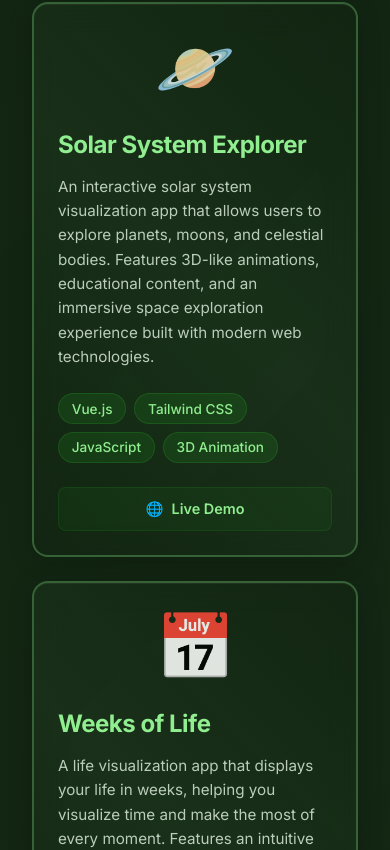
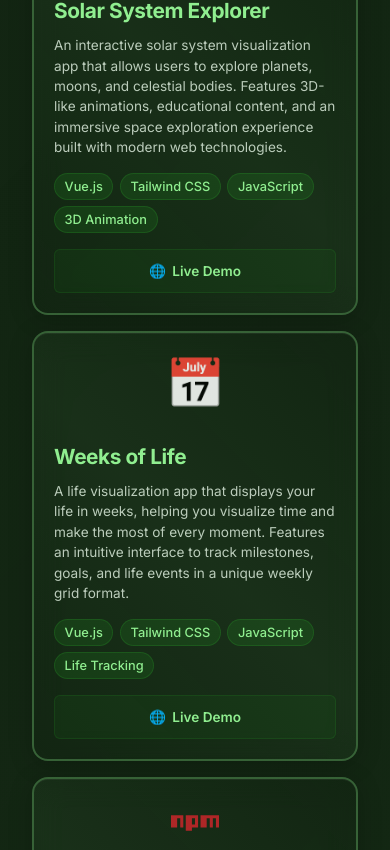
Before and after one commit to leon-99/wka-portfolio, a Vue app: page / in a window 390 px wide. Shown: the part 10257-11107 px from the top of the page. Built offline with nearby package versions, Linux system fonts and the light colour scheme.

Commit message:
Refactor Projects component: Update project icon handling to support both emoji and Iconify icons, enhancing visual consistency. Modify project card layout and styles for improved responsiveness and user experience across different screen sizes.

```diff
--- a/src/components/Projects.vue
+++ b/src/components/Projects.vue
@@ -43,7 +43,10 @@
           :data-category="project.category"
         >
           <div class="project-image">
-            <div class="project-icon">{{ project.icon }}</div>
+            <div class="project-icon">
+              <Icon v-if="project.iconType === 'iconify'" :icon="project.icon" :class="project.iconClass" />
+              <span v-else>{{ project.icon }}</span>
+            </div>
           </div>
           <div class="project-content">
             <h3 class="project-title">{{ project.title }}</h3>
@@ -105,6 +108,7 @@
 
 <script setup lang="ts">
 import { onMounted, nextTick, ref, computed } from 'vue'
+import { Icon } from '@iconify/vue'
 import { gsap } from 'gsap'
 import { ScrollTrigger } from 'gsap/ScrollTrigger'
 
@@ -116,6 +120,8 @@ interface Project {
   title: string
   description: string
   icon: string
+  iconType?: 'emoji' | 'iconify'
+  iconClass?: string
   category: 'websites' | 'packages'
   technologies: string[]
   liveUrl?: string
@@ -136,6 +142,7 @@ const projects = ref<Project[]>([
     title: 'Weather Info App',
     description: 'A modern weather application built with Vue.js and Tailwind CSS, featuring real-time weather data, location-based forecasts, and a responsive design. Includes current conditions, hourly forecasts, and 7-day predictions with beautiful weather icons and intuitive user interface.',
     icon: '🌤️',
+    iconType: 'emoji',
     category: 'websites',
     technologies: ['Vue.js', 'Tailwind CSS', 'JavaScript', 'Weather API'],
     liveUrl: 'https://weather-info-leon.netlify.app/',
@@ -149,6 +156,7 @@ const projects = ref<Project[]>([
     title: 'Solar System Explorer',
     description: 'An interactive solar system visualization app that allows users to explore planets, moons, and celestial bodies. Features 3D-like animations, educational content, and an immersive space exploration experience built with modern web technologies.',
     icon: '🪐',
+    iconType: 'emoji',
     category: 'websites',
     technologies: ['Vue.js', 'Tailwind CSS', 'JavaScript', '3D Animation'],
     liveUrl: 'https://solar-system-leon.netlify.app/',
@@ -162,6 +170,7 @@ const projects = ref<Project[]>([
     title: 'Weeks of Life',
     description: 'A life visualization app that displays your life in weeks, helping you visualize time and make the most of every moment. Features an intuitive interface to track milestones, goals, and life events in a unique weekly grid format.',
     icon: '📅',
+    iconType: 'emoji',
     category: 'websites',
     technologies: ['Vue.js', 'Tailwind CSS', 'JavaScript', 'Life Tracking'],
     liveUrl: 'https://weeks-of-life-leon.netlify.app/',
@@ -174,7 +183,9 @@ const projects = ref<Project[]>([
     id: 'oasify-postman',
     title: 'Oasify Postman',
     description: 'An npm package that converts Postman collections to OpenAPI 3.0 specifications with automatic example response injection. Features CLI interface, programmatic API, and customizable metadata for seamless API documentation generation.',
-    icon: '📦',
+    icon: 'logos:npm',
+    iconType: 'iconify',
+    iconClass: 'logos',
     category: 'packages',
     technologies: ['Node.js', 'JavaScript', 'CLI', 'OpenAPI'],
     liveUrl: 'https://www.npmjs.com/package/oasify-postman',
@@ -187,7 +198,9 @@ const projects = ref<Project[]>([
     id: 'laravel-entity-generator',
     title: 'Laravel Entity Generator',
     description: 'A Laravel command that generates complete CRUD operations in a service-based architecture. Automates the creation of controllers, services, and more, allowing developers to focus on building their application logic instead of boilerplate code.',
-    icon: '⚙️',
+    icon: 'devicon:laravel',
+    iconType: 'iconify',
+    iconClass: 'devicon',
     category: 'packages',
     technologies: ['Laravel', 'PHP', 'CLI', 'CRUD'],
     codeUrl: 'https://github.com/leon-99/laravel-entity-generator',
@@ -196,11 +209,28 @@ const projects = ref<Project[]>([
     codeIcon: '📦',
     codeText: 'Package'
   },
+  {
+    id: 'plato-vue',
+    title: 'Plato Vue',
+    description: 'A globally installable Node.js package that analyzes Vue.js .vue files and JavaScript .js files to generate comprehensive maintainability reports using Plato. Features maintainability index calculation, cyclomatic complexity analysis, and detailed HTML reports.',
+    icon: 'logos:npm',
+    iconType: 'iconify',
+    iconClass: 'logos',
+    category: 'packages',
+    technologies: ['Node.js', 'JavaScript', 'CLI', 'Code Analysis', 'Vue.js'],
+    liveUrl: 'https://www.npmjs.com/package/plato-vue',
+    liveIcon: '📦',
+    liveText: 'NPM Package',
+    codeUrl: 'https://github.com/leon-99/plato-vue',
+    codeIcon: '📁',
+    codeText: 'View Code'
+  },
      {
      id: 'coming-soon',
      title: 'More Projects Coming Soon',
      description: 'I\'m currently working on exciting new projects that showcase modern web technologies, innovative solutions, and cutting-edge development practices. These projects will demonstrate my expertise in full-stack development, cloud architecture, and user experience design.',
      icon: '🚀',
+     iconType: 'emoji',
      category: 'websites',
      technologies: ['Full-Stack', 'Cloud', 'Modern UI/UX', 'Innovation'],
      contactUrl: '#contact',
@@ -407,15 +437,15 @@ const filterProjects = (category: string) => {
 
 .projects-grid {
   display: grid;
-  grid-template-columns: repeat(auto-fit, minmax(400px, 1fr));
-  gap: 2rem;
-  max-width: 1200px;
+  grid-template-columns: repeat(auto-fit, minmax(280px, 1fr));
+  gap: 1.5rem;
+  max-width: 1400px;
   margin: 0 auto;
 }
 
 .project-card {
   position: relative;
-  padding: 2rem;
+  padding: 1.5rem;
   overflow: hidden;
   transition: all 0.3s ease;
   cursor: pointer;
@@ -446,12 +476,36 @@ const filterProjects = (category: string) => {
 
 .project-image {
   text-align: center;
-  margin-bottom: 1.5rem;
+  margin-bottom: 1rem;
 }
 
 .project-icon {
-  font-size: 4rem;
+  text-align: center;
+  margin-bottom: 1rem;
+  display: flex;
+  align-items: center;
+  justify-content: center;
+}
+
+.project-icon span {
+  font-size: 3rem;
   opacity: 0.9;
+}
+
+.project-icon :deep(svg) {
+  width: 3rem;
+  height: 3rem;
+  fill: currentColor;
+  color: #90EE90;
+  opacity: 0.9;
+}
+
+.project-icon.logos :deep(svg) {
+  color: #90EE90;
+}
+
+.project-icon.devicon :deep(svg) {
+  color: #90EE90;
 }
 
 .project-content {
@@ -462,33 +516,33 @@ const filterProjects = (category: string) => {
 
 .project-title {
   color: #90EE90;
-  font-size: 1.75rem;
+  font-size: 1.4rem;
   font-weight: 700;
-  margin-bottom: 1rem;
+  margin-bottom: 0.75rem;
   letter-spacing: -0.02em;
 }
 
 .project-description {
   color: rgba(232, 245, 232, 0.8);
-  line-height: 1.6;
-  margin-bottom: 1.5rem;
-  font-size: 1rem;
+  line-height: 1.5;
+  margin-bottom: 1rem;
+  font-size: 0.9rem;
   flex: 1;
 }
 
 .project-tech {
   display: flex;
   flex-wrap: wrap;
-  gap: 0.5rem;
-  margin-bottom: 1.5rem;
+  gap: 0.4rem;
+  margin-bottom: 1rem;
 }
 
 .tech-tag {
   background: rgba(34, 139, 34, 0.2);
   color: #90EE90;
-  padding: 0.4rem 0.8rem;
-  border-radius: 20px;
-  font-size: 0.85rem;
+  padding: 0.3rem 0.6rem;
+  border-radius: 15px;
+  font-size: 0.8rem;
   font-weight: 500;
   border: 1px solid rgba(34, 139, 34, 0.3);
   transition: all 0.3s ease;
@@ -502,19 +556,19 @@ const filterProjects = (category: string) => {
 
 .project-links {
   display: flex;
-  gap: 1rem;
+  gap: 0.75rem;
   margin-top: auto;
 }
 
 .btn-live, .btn-code, .btn-contact {
   display: inline-flex;
   align-items: center;
-  gap: 0.5rem;
-  padding: 0.75rem 1.5rem;
+  gap: 0.4rem;
+  padding: 0.6rem 1.2rem;
   text-decoration: none;
-  border-radius: 8px;
+  border-radius: 6px;
   font-weight: 600;
-  font-size: 0.9rem;
+  font-size: 0.85rem;
   transition: all 0.3s ease;
   border: none;
   cursor: pointer;
@@ -586,21 +640,21 @@ const filterProjects = (category: string) => {
   }
 
   .projects-grid {
-    grid-template-columns: 1fr;
-    gap: 1.5rem;
+    grid-template-columns: repeat(auto-fit, minmax(250px, 1fr));
+    gap: 1rem;
     margin: 0 1rem;
   }
 
   .project-card {
-    padding: 1.5rem;
+    padding: 1.25rem;
   }
 
   .project-title {
-    font-size: 1.5rem;
+    font-size: 1.3rem;
   }
 
   .project-description {
-    font-size: 0.95rem;
+    font-size: 0.85rem;
   }
 
   .project-links {
@@ -611,4 +665,18 @@ const filterProjects = (category: string) => {
     width: 100%;
   }
 }
+
+@media (min-width: 1200px) {
+  .projects-grid {
+    grid-template-columns: repeat(4, 1fr);
+    gap: 1.25rem;
+  }
+}
+
+@media (min-width: 768px) and (max-width: 1199px) {
+  .projects-grid {
+    grid-template-columns: repeat(3, 1fr);
+    gap: 1.5rem;
+  }
+}
 </style>
```
